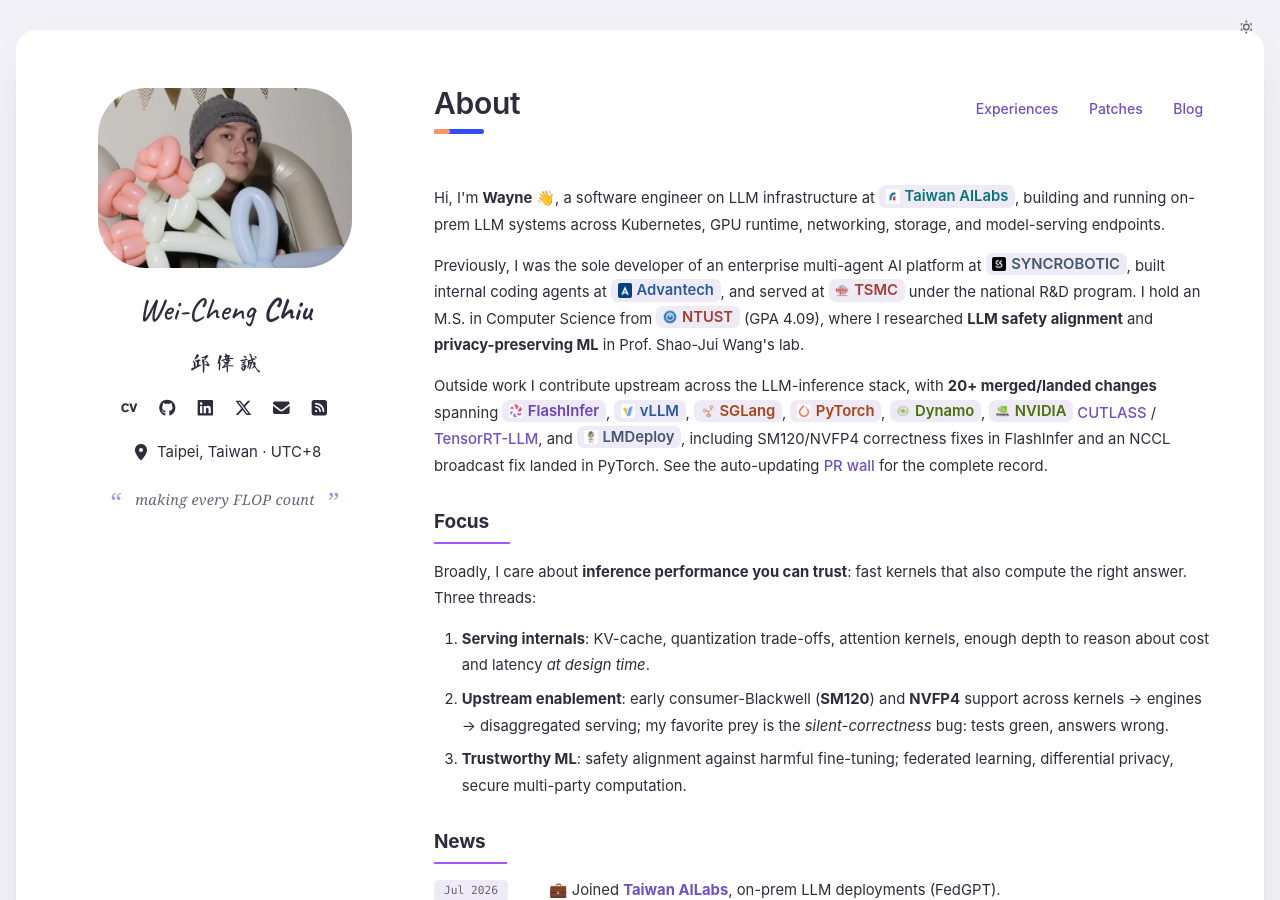
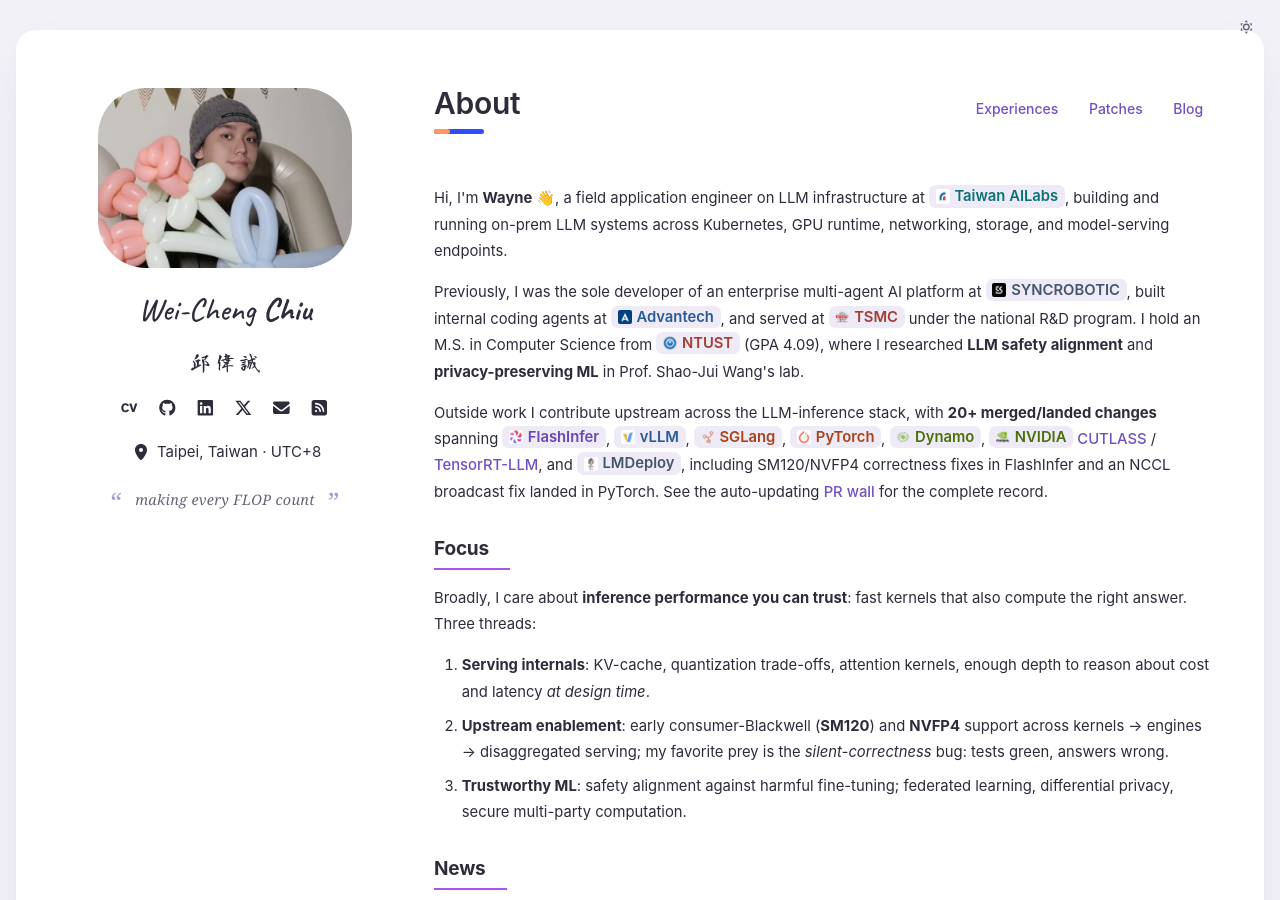
Before and after one commit to waynehacking8/waynehacking8.github.io, an MkDocs documentation site: the page built from docs/index.md, in a window 1280 px wide and 900 px high. Built offline with MkDocs 1.6.1 and Material for MkDocs 9.7.7, drawn with Linux system fonts in a browser that asks for light colours; emoji names are drawn with the system emoji font.

Commit message:
Current role title: Field Application Engineer
Replaces "Software Engineer, LLM Infrastructure" at Taiwan AILabs on the
About intro, Experiences timeline and description, llms.txt, the JSON-LD
jobTitle/occupation, and cv.tex (header, summary, entry). docs/cv.pdf is
not rebuilt here: no LaTeX toolchain on this machine.

Co-Authored-By: Claude Opus 5.5 <noreply@anthropic.com>
Claude-Session: https://claude.ai/code/session_01Lxm6rdZT51NQf4vbKuvaH7

```diff
--- a/docs/index.md
+++ b/docs/index.md
@@ -6,7 +6,7 @@ hide:
 
 # About
 
-Hi, I'm **Wayne** 👋, a software engineer on LLM infrastructure at
+Hi, I'm **Wayne** 👋, a field application engineer on LLM infrastructure at
 <a href="https://ailabs.tw/"><span class="chip chip-teal"><img src="assets/logos/tail.png" alt="" width="64" height="64" />Taiwan AILabs</span></a>,
 building and running on-prem LLM systems across Kubernetes, GPU runtime,
 networking, storage, and model-serving endpoints.
--- a/docs/llms.txt
+++ b/docs/llms.txt
@@ -1,6 +1,6 @@
 # Wei Cheng (Wayne) Chiu
 
-> LLM inference software engineer in Taipei (Software Engineer, Taiwan AILabs):
+> LLM inference software engineer in Taipei (Field Application Engineer, Taiwan AILabs):
 > performance analysis and optimization, CUDA kernels, TensorRT-LLM, vLLM, SGLang and
 > FlashInfer, with 20+ merged upstream fixes including Blackwell SM120 and NVFP4 support.
 > M.S. Computer Science, NTUST; research on AI/LLM security and privacy-preserving ML.
--- a/overrides/main.html
+++ b/overrides/main.html
@@ -79,7 +79,7 @@
         "@id": "https://wayne.is-a.dev/#person",
         "name": "Wei Cheng (Wayne) Chiu",
         "alternateName": ["Wayne Chiu", "邱偉誠"],
-        "jobTitle": "Software Engineer, LLM Infrastructure",
+        "jobTitle": "Field Application Engineer",
         "description": "LLM inference software engineer in Taipei: performance analysis and optimization, CUDA kernels, TensorRT-LLM, vLLM, SGLang and FlashInfer. 20+ merged upstream fixes, incl. Blackwell SM120 and NVFP4.",
         "worksFor": { "@type": "Organization", "name": "Taiwan AILabs", "url": "https://ailabs.tw/" },
         "homeLocation": { "@type": "Place", "address": { "@type": "PostalAddress", "addressLocality": "Taipei", "addressCountry": "TW" } },
@@ -93,7 +93,7 @@
         ],
         "hasOccupation": {
           "@type": "Occupation",
-          "name": "Software Engineer, LLM Infrastructure",
+          "name": "Field Application Engineer",
           "skills": "LLM inference, performance analysis and optimization, profiling, CUDA, GPU kernels, C/C++, Python, PyTorch, Hugging Face, TensorRT-LLM, vLLM, SGLang, FlashInfer, CUTLASS, NCCL, Kubernetes"
         },
         "knowsAbout": ["LLM Inference", "Inference Performance Optimization", "GPU Kernels", "CUDA", "TensorRT-LLM", "vLLM", "SGLang", "FlashInfer", "CUTLASS", "NVIDIA Dynamo", "Triton Inference Server", "NCCL", "NVFP4", "NVIDIA Blackwell", "Nsight Systems", "PyTorch", "Hugging Face", "Large Language Models", "Kubernetes"],
```
Also changed, not shown: docs/experiences.md (+2 -2 lines), 1 other file.
